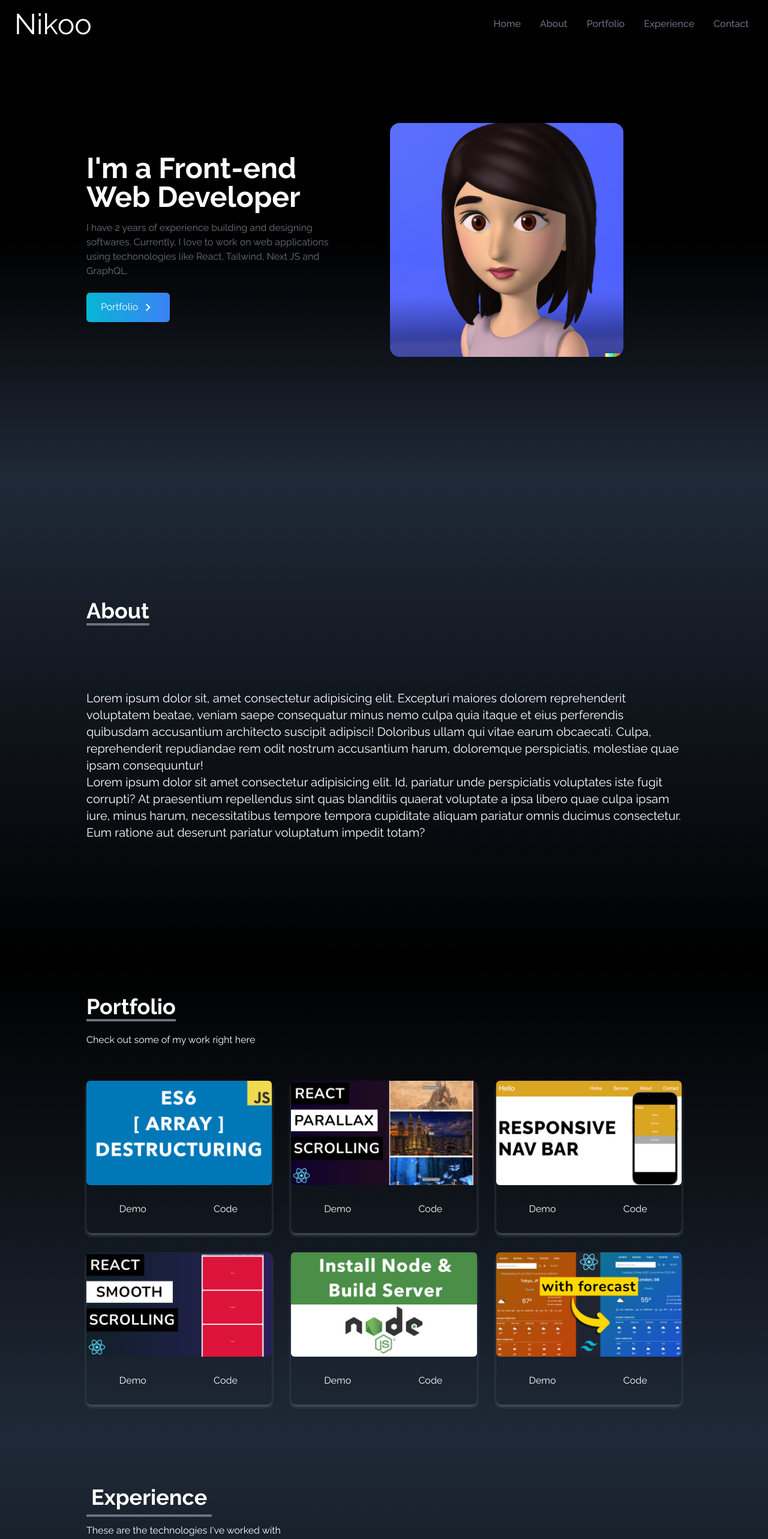
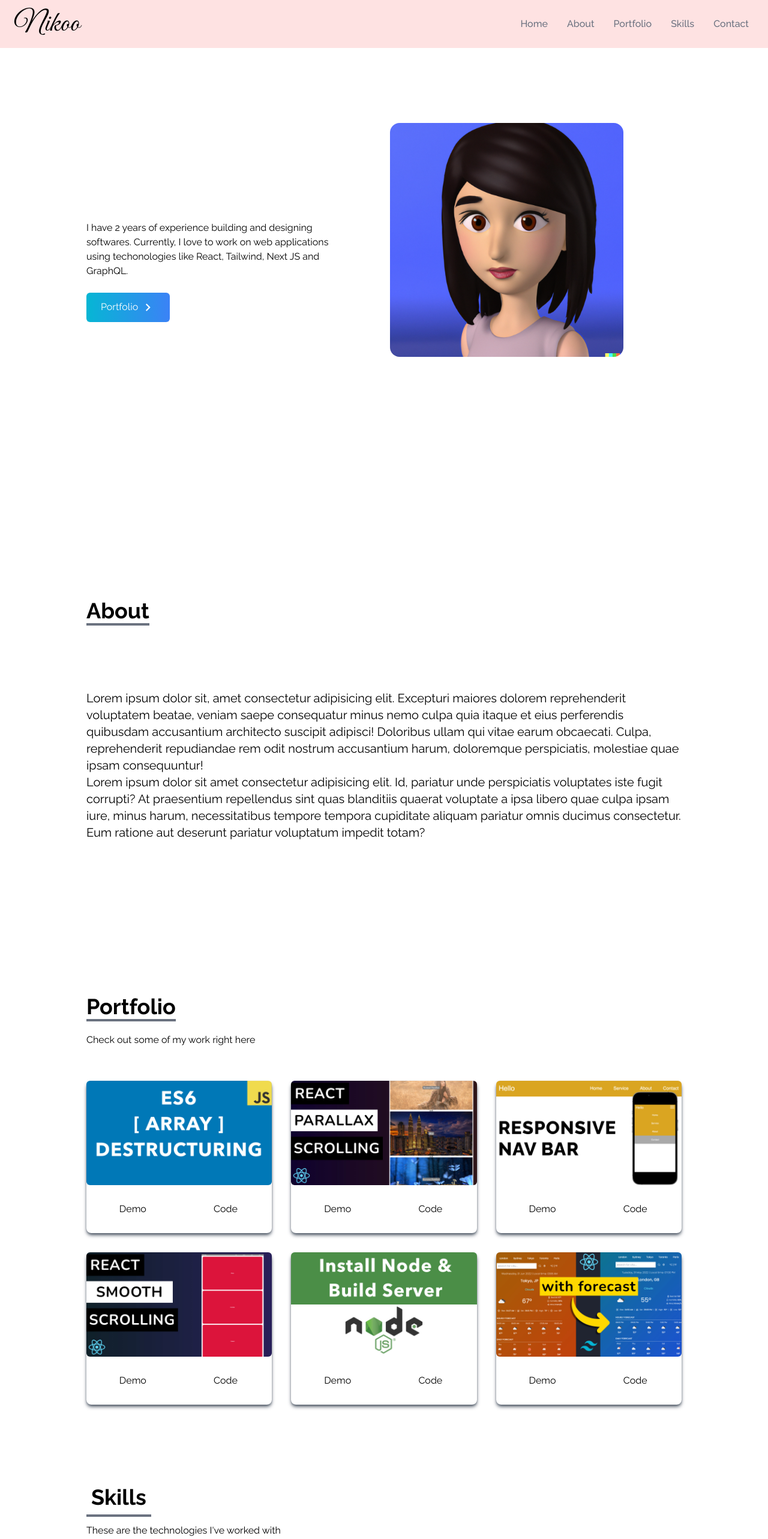
Before and after one commit to Nikoo-Nasrpooya/portfolio-website, a React (Create React App) app: page / in a window 1280 px wide. Shown: the top 2566 px of the page at 60% size. Built offline with nearby package versions, Linux system fonts and the light colour scheme.

Commit message:
white background

```diff
--- a/package.json
+++ b/package.json
@@ -16,8 +16,8 @@
   },
   "scripts": {
     "start": "react-scripts start",
-    "predeploy":"npm run build",
-    "deploy":"gh-pages -d build",
+    "predeploy": "npm run build",
+    "deploy": "gh-pages -d build",
     "build": "react-scripts build",
     "test": "react-scripts test",
     "eject": "react-scripts eject"
--- a/src/App.js
+++ b/src/App.js
@@ -2,7 +2,7 @@ import Navbar from "./components/Navbar";
 import Home from "./components/Home";
 import About from "./components/About";
 import Portfolio from "./components/Portfolio";
-import Experience from "./components/Experience";
+import Skills from "./components/Skills";
 import Contact from "./components/contact";
 
 function App() {
@@ -13,7 +13,7 @@ function App() {
       <Home />
       <About />
       <Portfolio />
-      <Experience />
+      <Skills />
       <Contact />
 
     </div>
--- a/src/components/About.jsx
+++ b/src/components/About.jsx
@@ -1,6 +1,6 @@
 const About = () => {
     return (
-        <div name='about' className="w-full h-screen bg-gradient-to-b from-gray-800 to-black text-white">
+        <div name='about' className="w-full h-screen">
             <div className="max-w-screen-lg p-4 mx-auto flex flex-col justify-center w-full h-full">
             <div className="pb-8">
                 <h1 className="text-4xl font-bold inline border-b-4 border-gray-500">About</h1>
--- a/src/components/Home.jsx
+++ b/src/components/Home.jsx
@@ -6,14 +6,14 @@ const Home = () => {
   return (
     <div
       name="home"
-      className="h-screen w-full bg-gradient-to-b    from-black via-black to-gray-800"
+      className="h-screen w-full bg-"
     >
       <div className="max-w-screen-lg mx-auto flex flex-col items-center justify-center h-full px-4 md:flex-row">
         <div className="flex flex-col justify-center h-full">
           <h2 className="text-4xl sm:text-5xl font-bold text-white ">
             I'm a Front-end Web Developer
           </h2>
-          <p className="text-gray-500 py-4 max-w-md">
+          <p className=" py-4 max-w-md">
             I have 2 years of experience building and designing softwares.
             Currently, I love to work on web applications using techonologies
             like React, Tailwind, Next JS and GraphQL.
--- a/src/components/Navbar.jsx
+++ b/src/components/Navbar.jsx
@@ -20,7 +20,7 @@ const NavBar = () => {
     },
     {
       id: 4,
-      link: "experience",
+      link: "skills",
     },
     {
       id: 5,
@@ -29,7 +29,7 @@ const NavBar = () => {
   ];
 
   return (
-    <div className="flex justify-between items-center w-full h-20 px-4 text-white bg-black fixed">
+    <div className="flex justify-between items-center w-full h-20 px-4 bg-red-100 fixed">
       <div>
         <h1 className="text-5xl font-signature ml-2">Nikoo</h1>
       </div>
@@ -38,7 +38,7 @@ const NavBar = () => {
         {links.map(({ id, link }) => (
           <li
             key={id}
-            className="px-4 cursor-pointer capitalize font-medium text-gray-500 hover:scale-105 duration-200"
+            className="px-4 cursor-pointer capitalize font-medium text-gray-500 hover:scale-125 duration-200"
           >
             <Link to={link} smooth duration={500}>
               {link}
@@ -55,7 +55,7 @@ const NavBar = () => {
       </div>
 
       {nav && (
-        <ul className="flex flex-col justify-center items-center absolute top-0 left-0 w-full h-screen bg-gradient-to-b from-black to-gray-800 text-gray-500">
+        <ul className="flex flex-col justify-center items-center absolute top-0 left-0 w-full h-screen  text-gray-500">
           {links.map(({ id, link }) => (
             <li
               key={id}
--- a/src/components/Portfolio.jsx
+++ b/src/components/Portfolio.jsx
@@ -36,7 +36,7 @@ const Portfolio = () => {
   return (
     <div
       name="portfolio"
-      className="bg-gradient-to-b from-black to-gray-800 w-full text-white md:h-screen"
+      className=" w-full  md:h-screen"
     >
       <div className="max-w-screen-lg p-4 mx-auto flex flex-col justify-center w-full h-full">
         <div className="pb-8">
--- a/src/components/Experience.jsx
+++ b/src/components/Skills.jsx
@@ -9,7 +9,7 @@ import graphql from "../assets/graphql.png";
 import github from "../assets/github.png";
 import tailwind from "../assets/tailwind.png";
 
-const Experience = () => {
+const Skills = () => {
   const techs = [
     {
       id: 1,
@@ -63,13 +63,13 @@ const Experience = () => {
 
   return (
     <div
-      name="experience"
-      className="bg-gradient-to-b from-gray-800 to-black w-full h-screen"
+      name="Skills"
+      className=" w-full h-screen"
     >
-      <div className="max-w-screen-lg mx-auto p-4 flex flex-col justify-center w-full h-full text-white">
+      <div className="max-w-screen-lg mx-auto p-4 flex flex-col justify-center w-full h-full ">
         <div>
           <p className="text-4xl font-bold border-b-4 border-gray-500 p-2 inline">
-            Experience
+            Skills
           </p>
           <p className="py-6">These are the technologies I've worked with</p>
         </div>
@@ -90,4 +90,4 @@ const Experience = () => {
   );
 };
 
-export default Experience;
+export default Skills;
--- a/src/components/contact.jsx
+++ b/src/components/contact.jsx
@@ -4,7 +4,7 @@ const Contact = () => {
   return (
     <div
       name="contact"
-      className="w-full h-screen bg-gradient-to-b from-black to-gray-800 p-4 text-white"
+      className="w-full h-screen  p-4 "
     >
       <div className="flex flex-col p-4 justify-center max-w-screen-lg mx-auto h-full">
         <div className="pb-8">
--- a/tailwind.config.js
+++ b/tailwind.config.js
@@ -4,7 +4,11 @@ module.exports = {
     "./src/**/*.{js,jsx,ts,tsx}",
   ],
   theme: {
-    extend: {},
+    extend: {
+      fontFamily: {
+        signature: ["Great Vibes"],
+      },
+    },
    },
   plugins: [],
 }
```
